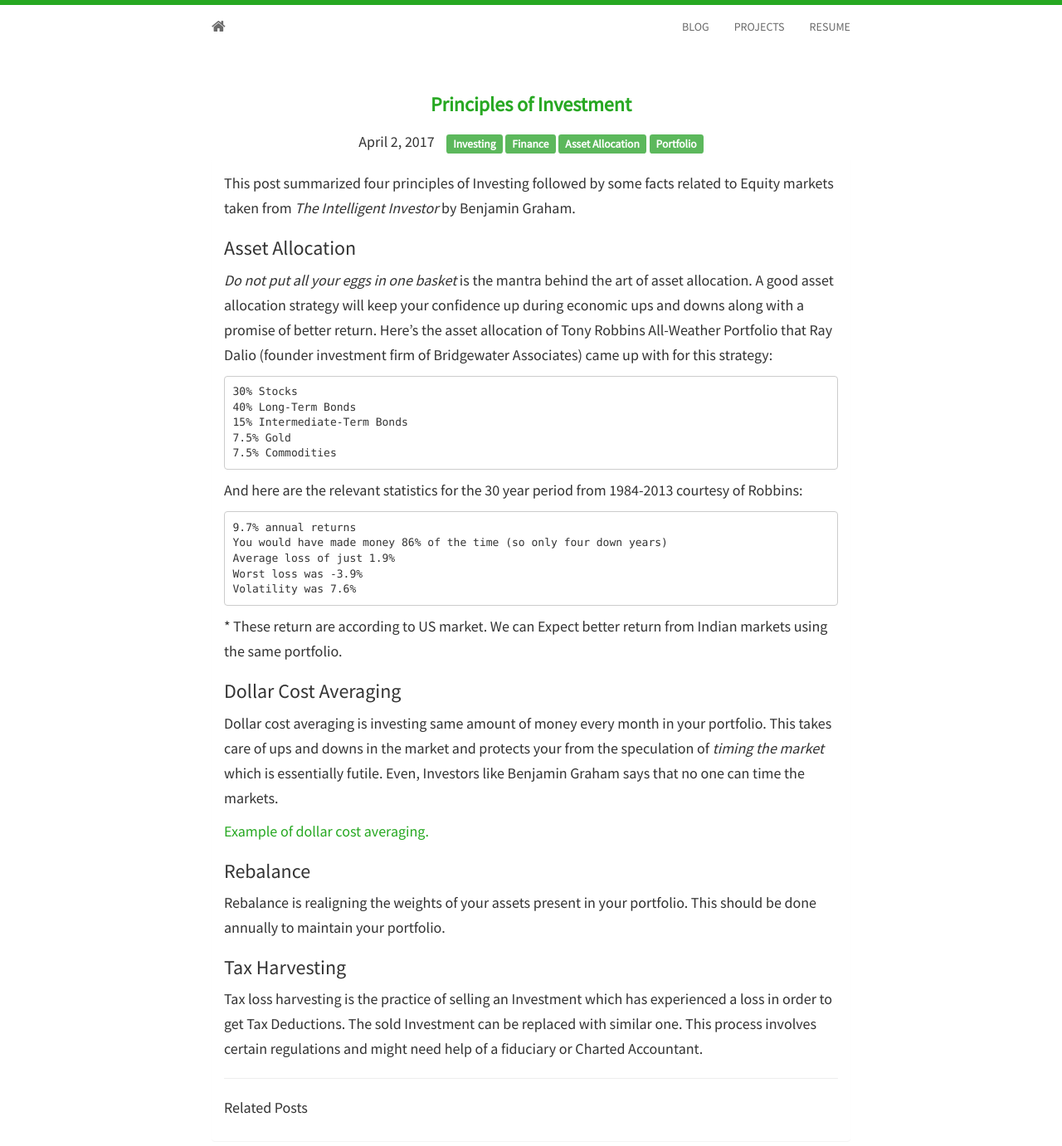
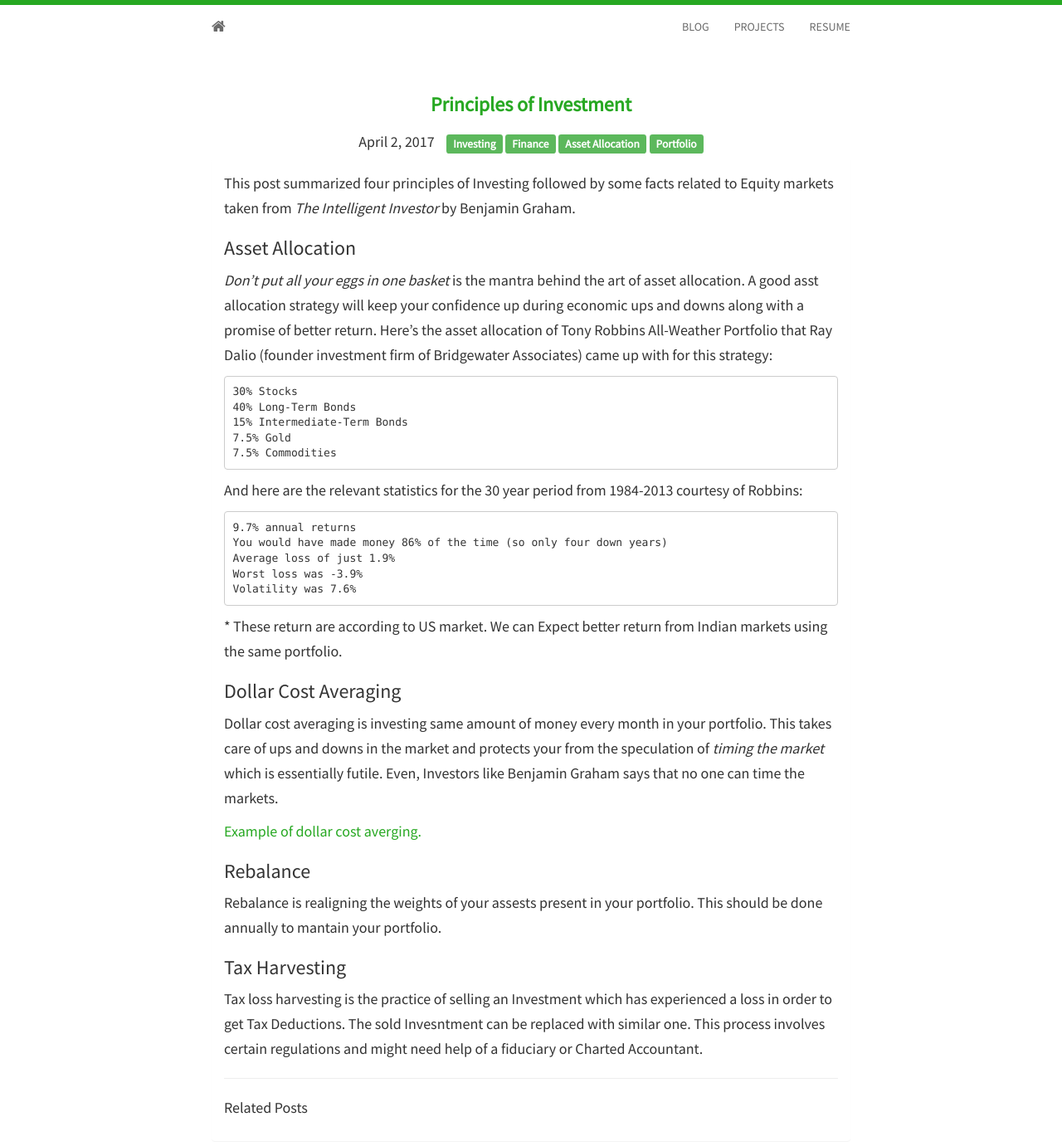
Before and after one commit to ankiteciitkgp/ankiteciitkgp.github.io, a Jekyll site: the page built from _posts/2017-04-02-post2.md, in a window 1280 px wide and 1400 px high. Shown: the top 1381 px of the window at 83% size. Built offline with Jekyll 4.4.1, drawn with Linux system fonts in a browser that asks for light colours; nearby versions of some CDN libraries; comment, search, counter and statistics services are not loaded.

Commit message:
First Blogpost

```diff
--- a/_config.yml
+++ b/_config.yml
@@ -25,7 +25,7 @@
 website_full: https://ankiteciitkgp.github.io
 github: ankiteciitkgp
 linkedin: ankiteciitkgp
-disqus: ankiteciitkgp
+disqus: https-ankiteciitkgp-github-io.
 twitter: ankit_b1994
 tel: +91 8389934342
 #tel_full: tel:+440000000000
--- a/_posts/2017-04-02-post2.md
+++ b/_posts/2017-04-02-post2.md
@@ -12,7 +12,7 @@
 This post summarized four principles of Investing followed by some facts related to Equity markets taken from <em>The Intelligent Investor</em> by Benjamin Graham.
 
 ### Asset Allocation
-_Do not put all your eggs in one basket_ is the mantra behind the art of asset allocation. A good asset allocation strategy will keep your confidence up during economic ups and downs along with a promise of better return. Here’s the asset allocation of Tony Robbins All-Weather Portfolio that Ray Dalio (founder investment firm of Bridgewater Associates) came up with for this strategy:
+_Don't put all your eggs in one basket_ is the mantra behind the art of asset allocation. A good asst allocation strategy will keep your confidence up during economic ups and downs along with a promise of better return. Here’s the asset allocation of Tony Robbins All-Weather Portfolio that Ray Dalio (founder investment firm of Bridgewater Associates) came up with for this strategy:
 
     30% Stocks
     40% Long-Term Bonds
@@ -33,15 +33,15 @@
 ### Dollar Cost Averaging
 Dollar cost averaging is investing same amount of money every month in your portfolio. This takes care of ups and downs in the market and protects your from the speculation of <em>timing the market</em> which is essentially futile. Even, Investors like Benjamin Graham says that no one can time the markets.
 
-[Example of dollar cost averaging.](http://www.investopedia.com/terms/d/dollarcostaveraging.asp)
+[Example of dollar cost averging.](http://www.investopedia.com/terms/d/dollarcostaveraging.asp)
 
 ### Rebalance
-Rebalance is realigning the weights of your assets present in your portfolio. This should be done annually to maintain your portfolio.
+Rebalance is realigning the weights of your assests present in your portfolio. This should be done annually to mantain your portfolio.
 
 ### Tax Harvesting
-Tax loss harvesting is the practice of selling an Investment which has experienced a loss in order to get Tax Deductions. The sold Investment can be replaced with similar one. This process involves certain regulations and might need help of a fiduciary or Charted Accountant.
+Tax loss harvesting is the practice of selling an Investment which has experienced a loss in order to get Tax Deductions. The sold Invesntment can be replaced with similar one. This process involves certain regulations and might need help of a fiduciary or Charted Accountant.
 
 <!-- ## Why 96% of actively managed mutual funds fail to provide better results than market?
 Brokerage, Tax, Increasing amount of money in the fund (open funds), Fees
 ## Why one should invest in stock markets?
-In a country like India where fixed deposit(bond) rates stays close to 7-8% stock market does not sounds very exciting options. But I will give you four reasons why everyone should invest in them. -->
+In a country like India where fixed deposit(bond) rates stays close to 7-8% stock markets does not sounds very exciting options. But I will give you four reasons why every one should invest in them. -->
```
Also changed, not shown: _includes/disqus.html (line endings or trailing spaces).
